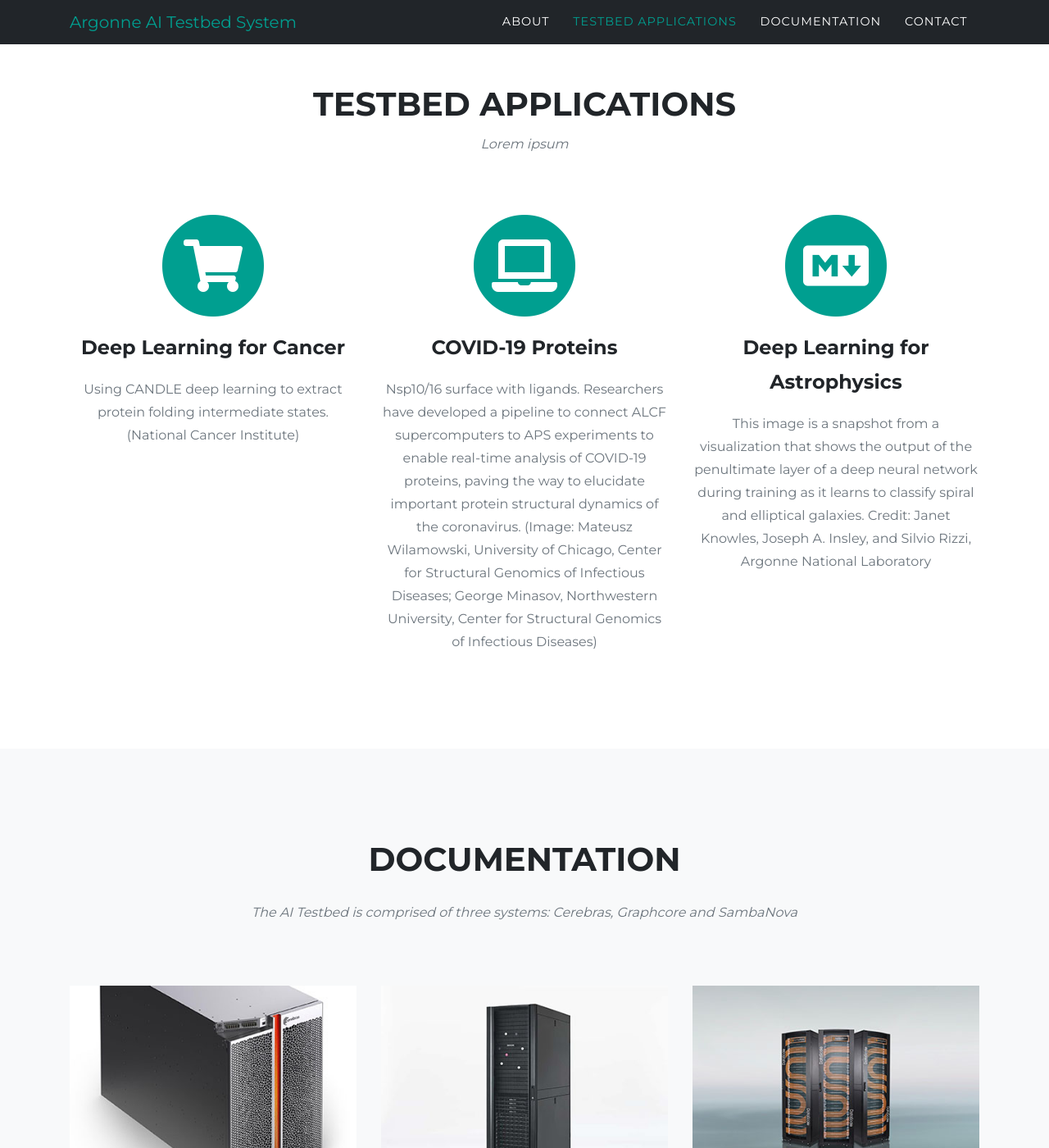
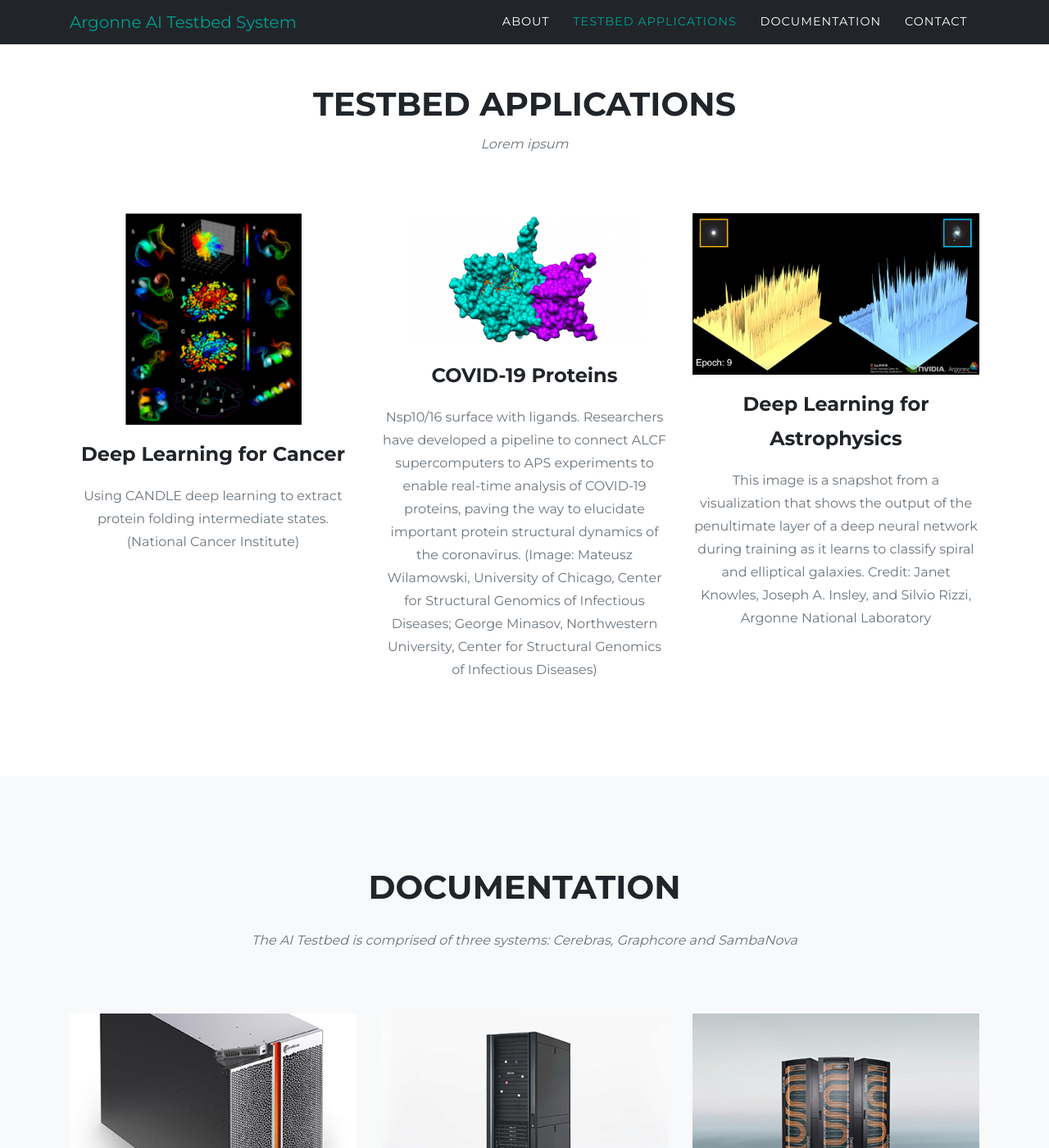
Before and after one commit to argonne-lcf/ALCF-AI-Testbed, a Jekyll site: the page built from docs/index.markdown, in a window 1280 px wide and 1400 px high, scrolled down 1319 px. Shown: the whole window at 82% size. Built offline with Jekyll 4.4.1, drawn with Linux system fonts in a browser that asks for light colours; some web fonts are replaced.

Commit message:
Added science images

```diff
--- a/docs/_data/sitetext.yml
+++ b/docs/_data/sitetext.yml
@@ -16,13 +16,13 @@ services:
     list:
       - title: "Deep Learning for Cancer"
         desc: "Using CANDLE deep learning to extract protein folding intermediate states. (National Cancer Institute)"
-        icon: fas fa-shopping-cart #find more at https://fontawesome.com/icons
+        image: assets/img/services/DL_Cancer.png
       - title: "COVID-19 Proteins"
         desc: "Nsp10/16 surface with ligands. Researchers have developed a pipeline to connect ALCF supercomputers to APS experiments to enable real-time analysis of COVID-19 proteins, paving the way to elucidate important protein structural dynamics of the coronavirus. (Image: Mateusz Wilamowski, University of Chicago, Center for Structural Genomics of Infectious Diseases; George Minasov, Northwestern University, Center for Structural Genomics of Infectious Diseases)"
-        icon: fas fa-laptop
+        image: assets/img/services/COVID-19.png
       - title: "Deep Learning for Astrophysics"
         desc: "This image is a snapshot from a visualization that shows the output of the penultimate layer of a deep neural network during training as it learns to classify spiral and elliptical galaxies. Credit: Janet Knowles, Joseph A. Insley, and Silvio Rizzi, Argonne National Laboratory"
-        icon: fab fa-markdown
+        image: assets/img/services/DL_Astrophysics.png
 
 portfolio:
     title: "Documentation"
--- a/docs/_includes/services.html
+++ b/docs/_includes/services.html
@@ -14,10 +14,7 @@
       <div class="row text-center">
 	  {% for service in site.data.sitetext.services.list %}
         <div class="col-md-4">
-          <span class="fa-stack fa-4x">
-            <i class="fas fa-circle fa-stack-2x text-primary"></i>
-            <i class="{{ service.icon | default: "fas fa-shopping-cart" }} fa-stack-1x fa-inverse"></i>
-          </span>
+          {% if service.image %}<img class="img-fluid" src="{{ service.image }}" alt="">{% endif %}
           <h4 class="service-heading">{{ service.title | markdownify }}</h4>
           {% if service.desc %}<div class="text-muted">{{ service.desc | markdownify }}</div>{% endif %}
         </div>
--- a/docs/_sass/layout/_portfolio.scss
+++ b/docs/_sass/layout/_portfolio.scss
@@ -37,9 +37,6 @@
           h4 {
             margin: 0;
           }
-        }
-        .bg-light {
-          background-color: #275c92 !important;
         }
       }
     }
--- a/docs/_sass/layout/about.scss
+++ b/docs/_sass/layout/about.scss
@@ -1 +1,3 @@
 // Styling for the about section
+
+@media(min-width:767px)
```
